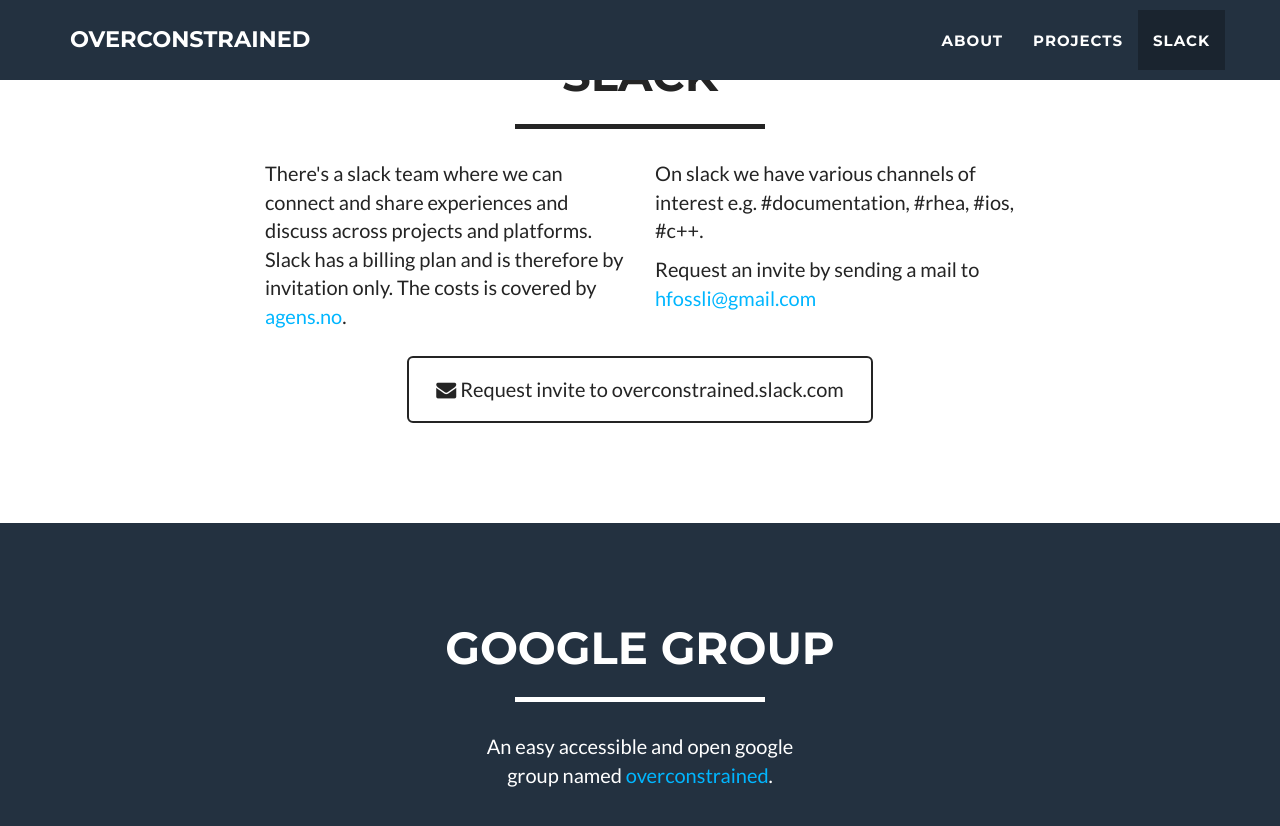
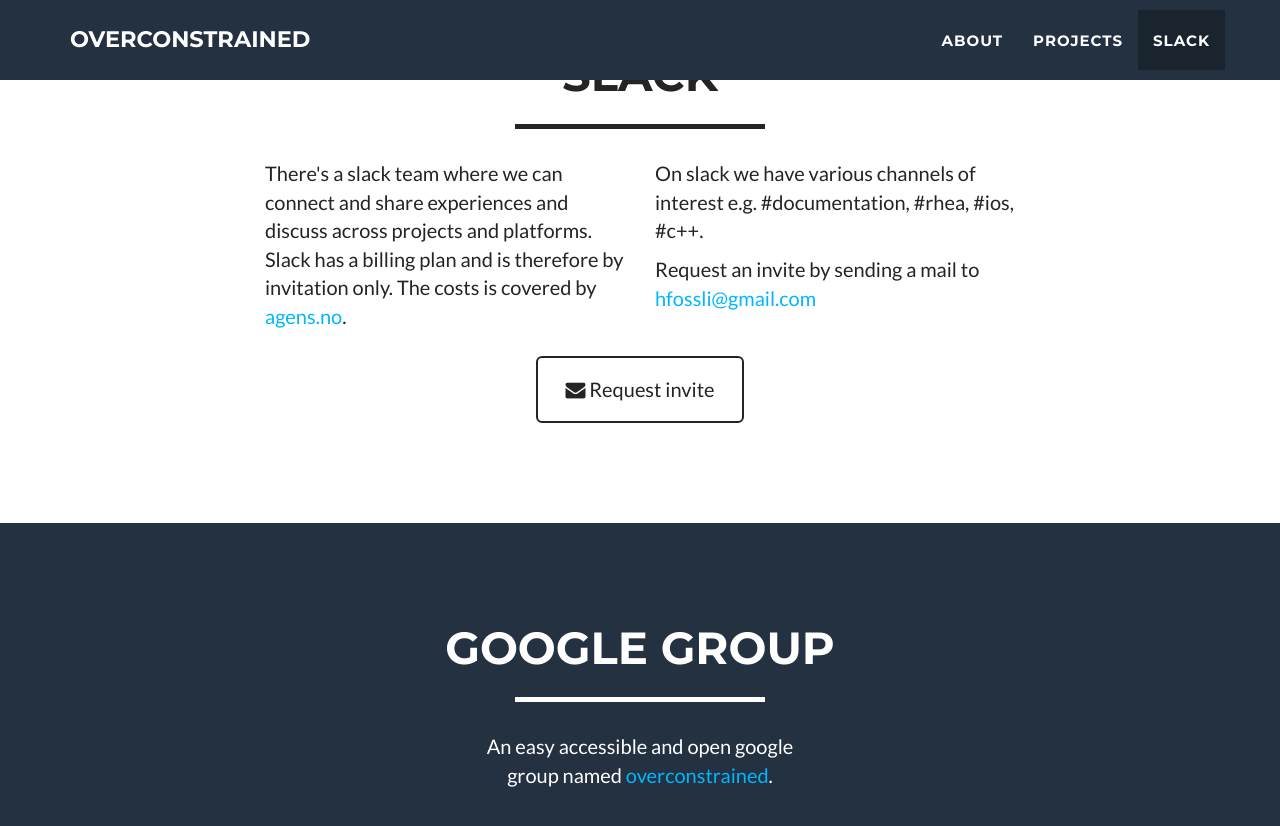
Before and after one commit to Overconstrained/Overconstrained, a Jekyll site: the page built from index.html, in a window 1280 px wide and 900 px high, scrolled down 2273 px. Shown: the top 826 px of the window. Built offline with Jekyll 4.4.1, drawn with Linux system fonts in a browser that asks for light colours.

Commit message:
Fixing mobile issue

```diff
--- a/_includes/slack.html
+++ b/_includes/slack.html
@@ -17,7 +17,7 @@
       </div>
       <div class="col-lg-8 col-lg-offset-2 text-center">
         <a href="mailto:hfossli@gmail.com?subject=overconstrained.slack.com&body=Invite request" class="btn btn-lg btn-outline">
-          <i class="fa fa-envelope"></i> Request invite to overconstrained.slack.com
+          <i class="fa fa-envelope"></i> Request invite
         </a>
       </div>
     </div>
```
